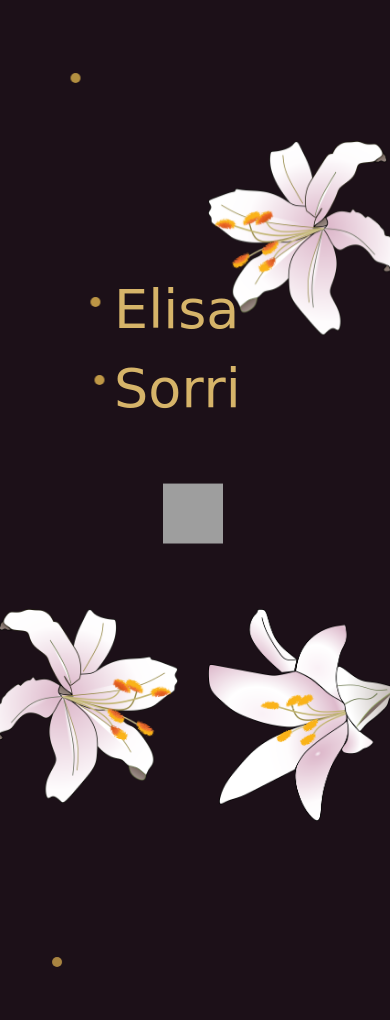
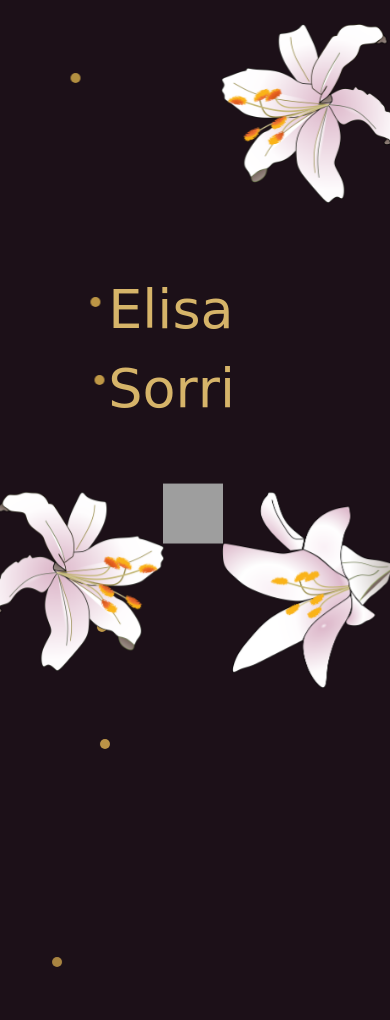
Before and after one commit to so16eli/my_portfolio, a PHP site: page /index.html in a window 390 px wide. Shown: the top 1020 px of the page. Run offline with PHP 8.4, Linux system fonts and the light colour scheme; some web fonts are replaced; grey boxes are pictures that could not be loaded.

Commit message:
p.modif.

```diff
--- a/css/stilePF.css
+++ b/css/stilePF.css
@@ -1321,7 +1321,7 @@ h1{
     margin-top: 70%;
     margin-bottom: 20%;
     width: 80%;
-    margin-left: 23%;
+    margin-left: 21%;
     font-size: 54px;
     font-weight: 500;
     flex-direction: column;
@@ -1367,11 +1367,11 @@ h3{
 }
 
     .fioreDecorativo{
-        top:5%;
+        top:0%;
     }
 
     .fioreDecorativo img{
-        width: 65%;
+        width: 60%;
     }
 
         .fioreDecorativo .giglioBianco {
```
